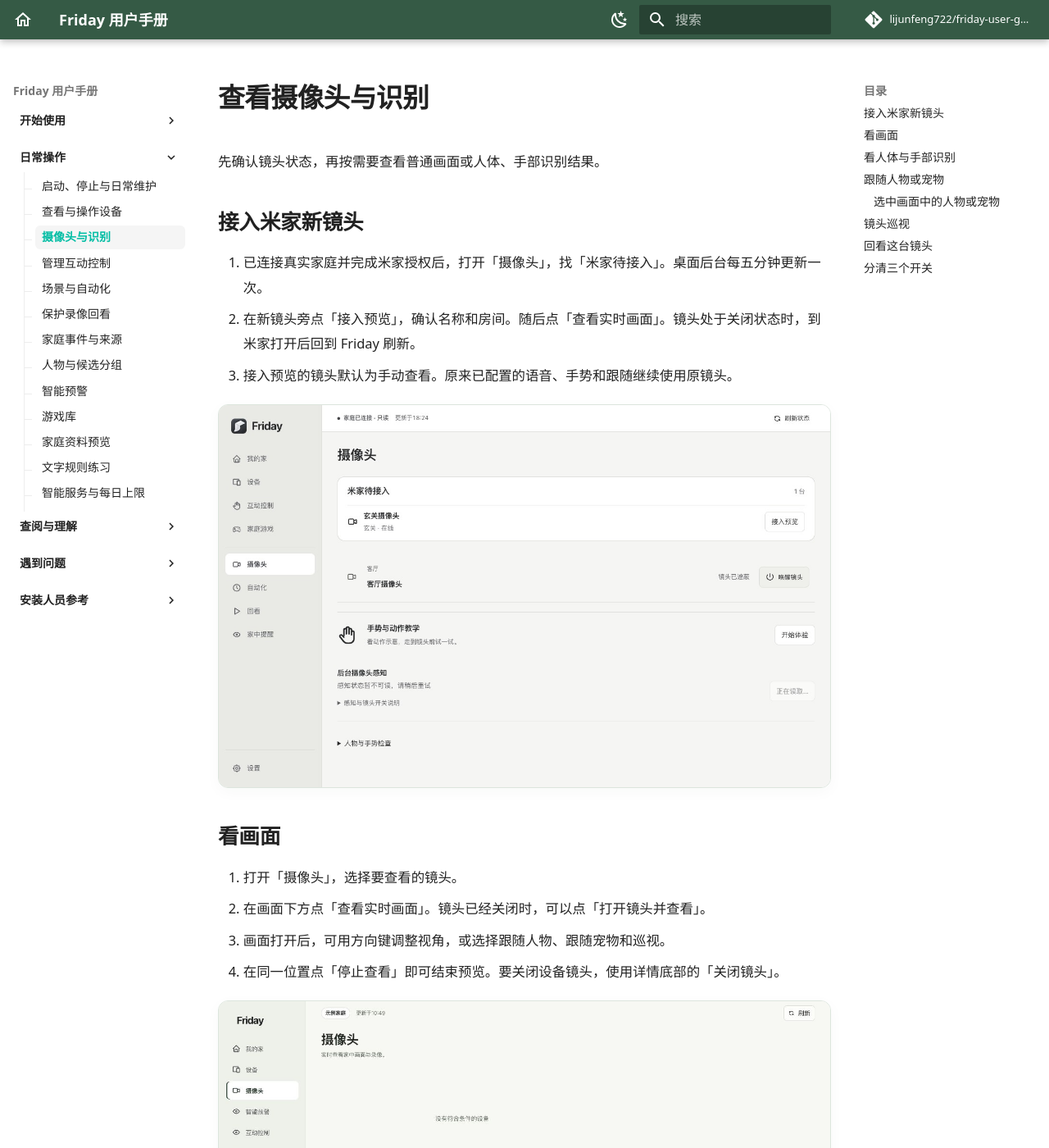
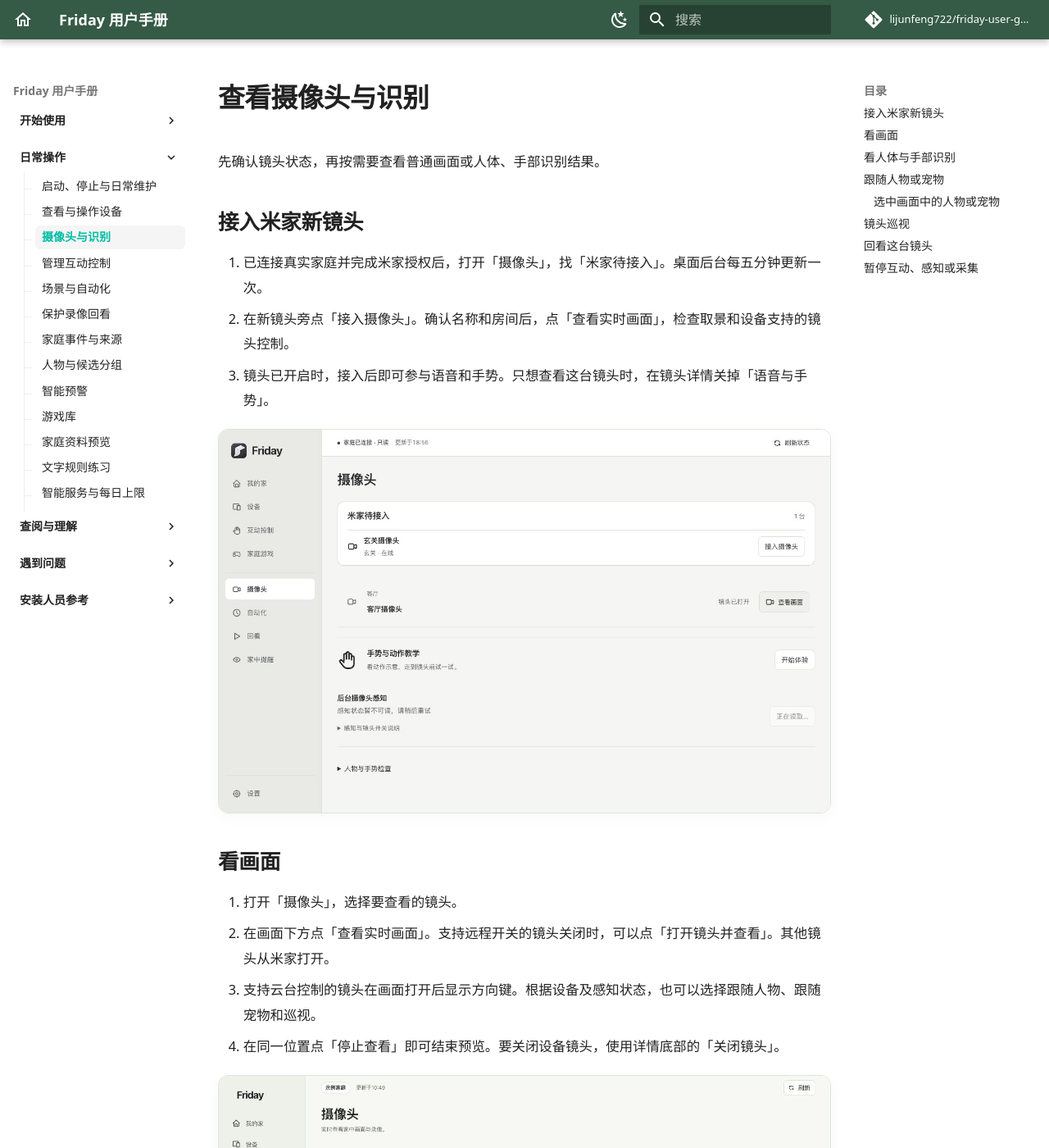
Before and after one commit to lijunfeng722/friday-user-guide, an MkDocs documentation site: the page built from docs/guides/cameras.md, in a window 1280 px wide and 1400 px high. Shown: the whole window at 82% size. Built offline with MkDocs 1.6.1 and Material for MkDocs 9.7.7, drawn with Linux system fonts in a browser that asks for light colours; comment, search, counter and statistics services are not loaded; some of the changed text lies outside the part shown.

Commit message:
文档：同步摄像头接入和单台互动控制

```diff
--- a/docs/guides/cameras.md
+++ b/docs/guides/cameras.md
@@ -5,16 +5,16 @@
 ## 接入米家新镜头
 
 1. 已连接真实家庭并完成米家授权后，打开「摄像头」，找「米家待接入」。桌面后台每五分钟更新一次。
-2. 在新镜头旁点「接入预览」，确认名称和房间。随后点「查看实时画面」。镜头处于关闭状态时，到米家打开后回到 Friday 刷新。
-3. 接入预览的镜头默认为手动查看。原来已配置的语音、手势和跟随继续使用原镜头。
+2. 在新镜头旁点「接入摄像头」。确认名称和房间后，点「查看实时画面」，检查取景和设备支持的镜头控制。
+3. 镜头已开启时，接入后即可参与语音和手势。只想查看这台镜头时，在镜头详情关掉「语音与手势」。
 
-![示例摄像头页面的米家待接入区域与接入预览按钮](../assets/screenshots/friday-mijia-device-discovery.jpg)
+![示例摄像头页面的米家待接入区域与接入摄像头按钮](../assets/screenshots/friday-mijia-device-discovery.jpg)
 
 ## 看画面
 
 1. 打开「摄像头」，选择要查看的镜头。
-2. 在画面下方点「查看实时画面」。镜头已经关闭时，可以点「打开镜头并查看」。
-3. 画面打开后，可用方向键调整视角，或选择跟随人物、跟随宠物和巡视。
+2. 在画面下方点「查看实时画面」。支持远程开关的镜头关闭时，可以点「打开镜头并查看」。其他镜头从米家打开。
+3. 支持云台控制的镜头在画面打开后显示方向键。根据设备及感知状态，也可以选择跟随人物、跟随宠物和巡视。
 4. 在同一位置点「停止查看」即可结束预览。要关闭设备镜头，使用详情底部的「关闭镜头」。
 
 ![摄像头页的镜头列表与后台感知开关，隔离示例未连接摄像头](../assets/screenshots/friday-cameras.jpg)
@@ -71,10 +71,11 @@
 
 页面提示镜头尚无可用的对应关系时，点「设置录像对应」，为当前镜头选择实际的录像目录。
 
-## 分清三个开关
+## 暂停互动、感知或采集
 
 | 你想暂停什么 | 应在哪里操作 | 仍会发生什么 |
 | --- | --- | --- |
+| 停止一台镜头接收语音和手势 | 摄像头 → 该镜头 → 语音与手势 | 仍可查看画面，其他镜头继续互动 |
 | 只停止手势触发设备 | 互动控制 → 暂停手势控制 | 后台识别可以继续 |
 | 停止 Friday 后台感知 | 摄像头或连接页 → 暂停摄像头感知 | 暂停状态重启后保留；按需手动查看选定镜头不代表恢复全部后台识别 |
 | 让摄像头设备本身关闭镜头 | 米家镜头开关或明确的设备开关 | 以设备自己的录像和镜头设置为准 |
```
Also changed, not shown: USER_MANUAL.md (+11 -8 lines), docs/guides/devices.md (+1 -1 lines), docs/troubleshooting/faq.md (+2 -0 lines), docs/assets/screenshots/friday-mijia-device-discovery.jpg.
